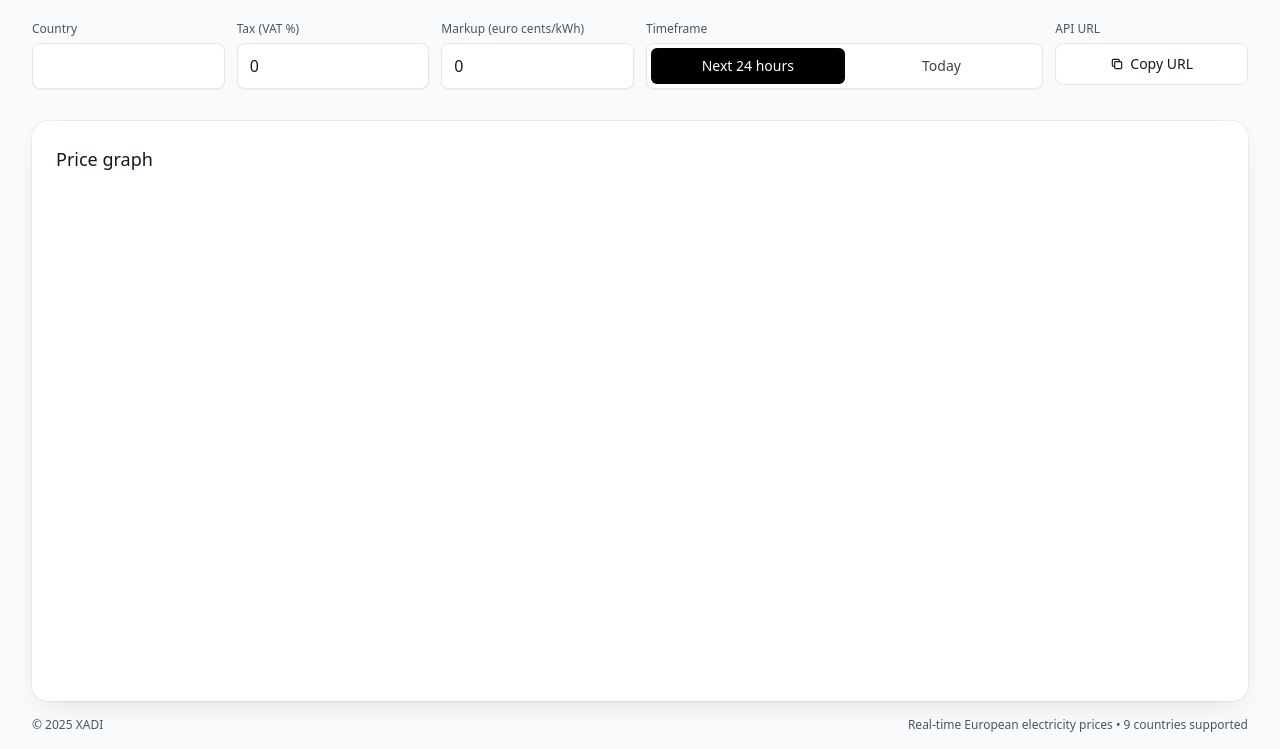
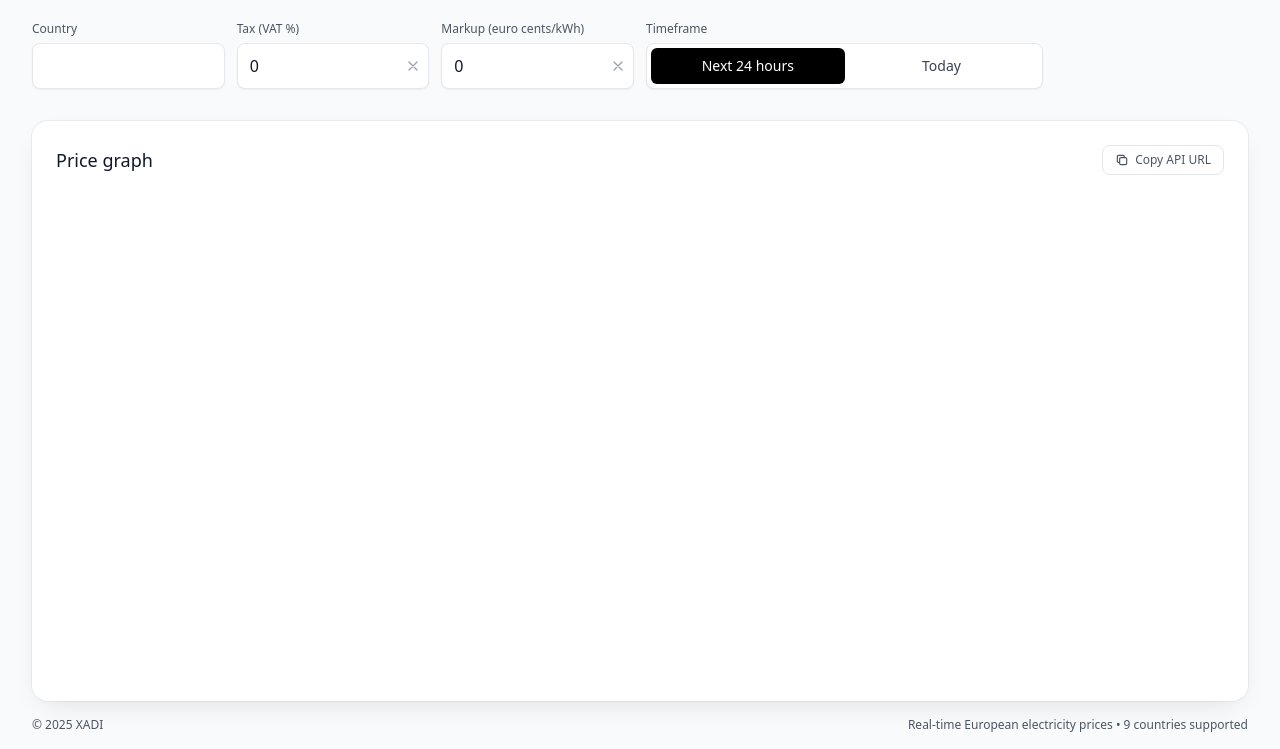
Before and after one commit to axtg/eu-dayahead, a website: page public/index.html in a window 1280 px wide. Shown: the part 51-800 px from the top of the page. Drawn offline with nearby package versions, Linux system fonts and the light colour scheme; no server answers.

Commit message:
ui: minor tweaks

```diff
--- a/public/index.html
+++ b/public/index.html
@@ -126,12 +126,26 @@
           <div class="flex gap-3 sm:contents">
             <label class="block flex-1 sm:flex-none">
               <span class="block text-xs text-gray-600 mb-1.5">Tax (VAT %)</span>
-              <input id="vatPercent" type="number" inputmode="decimal" step="0.1" min="0" value="0" placeholder="e.g., 21" class="w-full rounded-lg border border-gray-200 bg-white px-3 py-2.5 shadow-sm outline-none focus:ring-2 focus:ring-black" />
+              <div class="relative">
+                <input id="vatPercent" type="number" inputmode="decimal" step="0.1" min="0" value="0" placeholder="e.g., 21" class="w-full rounded-lg border border-gray-200 bg-white px-3 py-2.5 pr-8 shadow-sm outline-none focus:ring-2 focus:ring-black" />
+                <button id="clearVat" type="button" class="absolute right-2 top-1/2 -translate-y-1/2 text-gray-400 hover:text-gray-600 transition-colors" title="Clear VAT">
+                  <svg class="w-4 h-4" fill="none" stroke="currentColor" viewBox="0 0 24 24">
+                    <path stroke-linecap="round" stroke-linejoin="round" stroke-width="2" d="M6 18L18 6M6 6l12 12"/>
+                  </svg>
+                </button>
+              </div>
             </label>
 
             <label class="block flex-1 sm:flex-none">
               <span class="block text-xs text-gray-600 mb-1.5">Markup (euro cents/kWh)</span>
-              <input id="markupCents" type="number" inputmode="decimal" step="0.1" min="0" value="0" placeholder="e.g., 2.4" class="w-full rounded-lg border border-gray-200 bg-white px-3 py-2.5 shadow-sm outline-none focus:ring-2 focus:ring-black" />
+              <div class="relative">
+                <input id="markupCents" type="number" inputmode="decimal" step="0.1" min="0" value="0" placeholder="e.g., 2.4" class="w-full rounded-lg border border-gray-200 bg-white px-3 py-2.5 pr-8 shadow-sm outline-none focus:ring-2 focus:ring-black" />
+                <button id="clearMarkup" type="button" class="absolute right-2 top-1/2 -translate-y-1/2 text-gray-400 hover:text-gray-600 transition-colors" title="Clear markup">
+                  <svg class="w-4 h-4" fill="none" stroke="currentColor" viewBox="0 0 24 24">
+                    <path stroke-linecap="round" stroke-linejoin="round" stroke-width="2" d="M6 18L18 6M6 6l12 12"/>
+                  </svg>
+                </button>
+              </div>
             </label>
           </div>
 
@@ -143,16 +157,6 @@
             </div>
             <input type="hidden" id="timeframe" value="next24h" />
           </div>
-
-          <div class="block min-w-0">
-            <span class="block text-xs text-gray-600 mb-1.5">API URL</span>
-            <button id="copyBtn" type="button" class="w-full inline-flex items-center justify-center gap-1.5 rounded-lg border border-gray-200 bg-white px-3 py-2.5 text-sm text-gray-900 hover:bg-gray-50 focus:ring-2 focus:ring-black transition-colors">
-              <svg class="w-3.5 h-3.5" fill="none" stroke="currentColor" viewBox="0 0 24 24">
-                <path stroke-linecap="round" stroke-linejoin="round" stroke-width="2" d="M8 16H6a2 2 0 01-2-2V6a2 2 0 012-2h8a2 2 0 012 2v2m-6 12h8a2 2 0 002-2v-8a2 2 0 00-2-2h-8a2 2 0 00-2 2v8a2 2 0 002 2z"/>
-              </svg>
-              Copy URL
-            </button>
-          </div>
         </div>
       </section>
 
@@ -162,6 +166,14 @@
           <div class="flex items-baseline justify-between shrink-0 mb-4">
             <div>
               <h2 class="text-lg font-medium text-gray-900">Price graph</h2>
+            </div>
+            <div class="flex items-center gap-2">
+              <button id="copyBtn" type="button" class="inline-flex items-center gap-1.5 px-3 py-1.5 text-xs text-gray-600 hover:text-gray-900 border border-gray-200 rounded-lg hover:bg-gray-50 transition-colors">
+                <svg class="w-3.5 h-3.5" fill="none" stroke="currentColor" viewBox="0 0 24 24">
+                  <path stroke-linecap="round" stroke-linejoin="round" stroke-width="2" d="M8 16H6a2 2 0 01-2-2V6a2 2 0 012-2h8a2 2 0 012 2v2m-6 12h8a2 2 0 002-2v-8a2 2 0 00-2-2h-8a2 2 0 00-2 2v8a2 2 0 002 2z"/>
+                </svg>
+                Copy API URL
+              </button>
             </div>
           </div>
 
@@ -282,7 +294,7 @@
       <div class="bg-white rounded-2xl shadow-2xl max-w-4xl w-full max-h-[90vh] overflow-y-auto">
         <div class="p-6">
           <div class="flex items-center justify-between mb-6">
-            <h2 class="text-2xl font-semibold text-gray-900">API Documentation</h2>
+            <h2 class="text-2xl font-semibold text-gray-900">API documentation</h2>
             <button id="closeApiModal" type="button" class="text-gray-400 hover:text-gray-600 transition-colors">
               <svg class="w-6 h-6" fill="none" stroke="currentColor" viewBox="0 0 24 24">
                 <path stroke-linecap="round" stroke-linejoin="round" stroke-width="2" d="M6 18L18 6M6 6l12 12"/>
```
